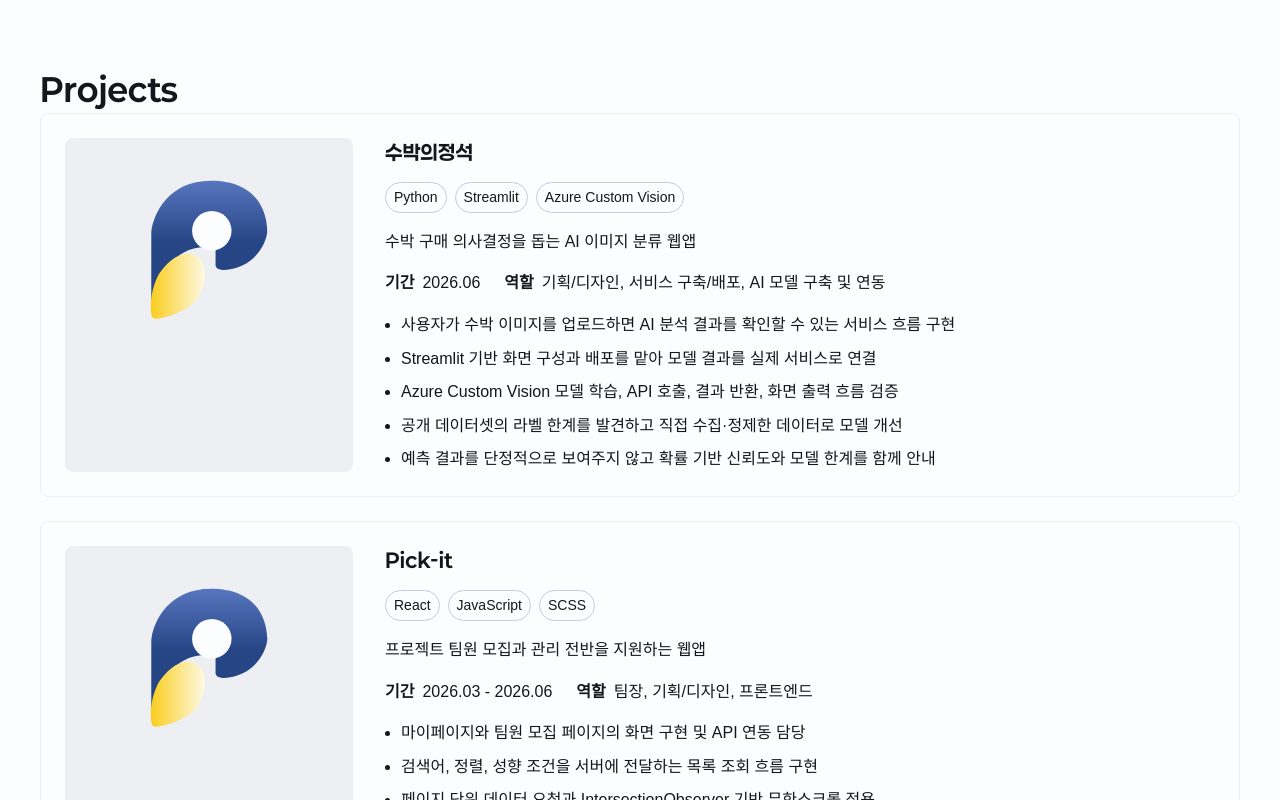
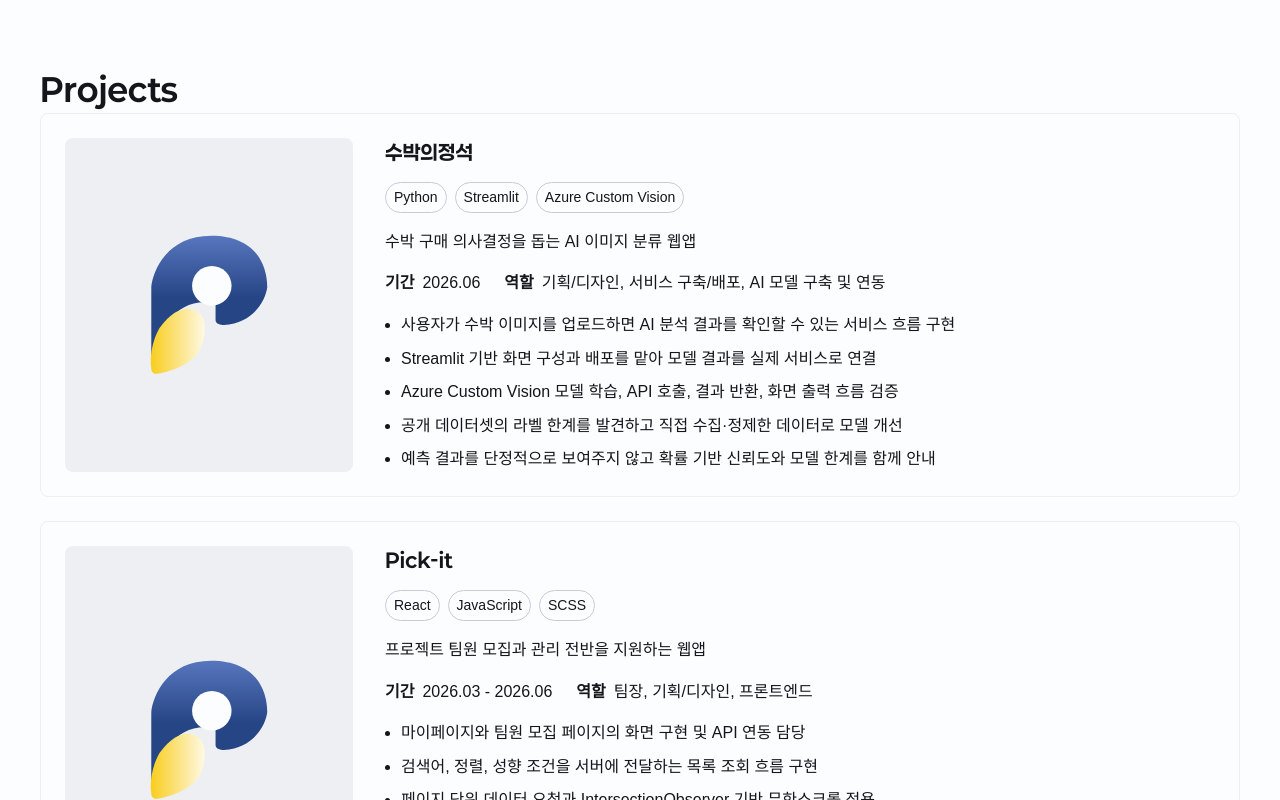
Before and after one commit to chaei388/portfolio, a React (Vite) app: page /#contact in a window 1280 px wide. Shown: the part 2920-3720 px from the top of the page. Built offline with nearby package versions, Linux system fonts and the light colour scheme; a web font is replaced by a local one.

Commit message:
fix: ProjectCard 이미지 중앙정렬 복구
변경 내용

- 이전에 제거했던 ProjectCard 이미지 영역의 flex 중앙정렬 복구
- 임시 favicon 이미지가 카드 이미지 영역 중앙에 배치되도록 수정

```diff
--- a/src/pages/Home/sections/Projects/ProjectCard.module.css
+++ b/src/pages/Home/sections/Projects/ProjectCard.module.css
@@ -16,6 +16,10 @@
 
 /* 카드 왼쪽 영역 (이미지) */
 .media {
+  display: flex; /* 대표 이미지를 카드 이미지 영역 안에 배치 */
+  align-items: center; /* 세로축 가운데 정렬 */
+  justify-content: center; /* 가로축 가운데 정렬 */
+
   min-height: 12rem; /* 192px */
   overflow: hidden;
 
```
